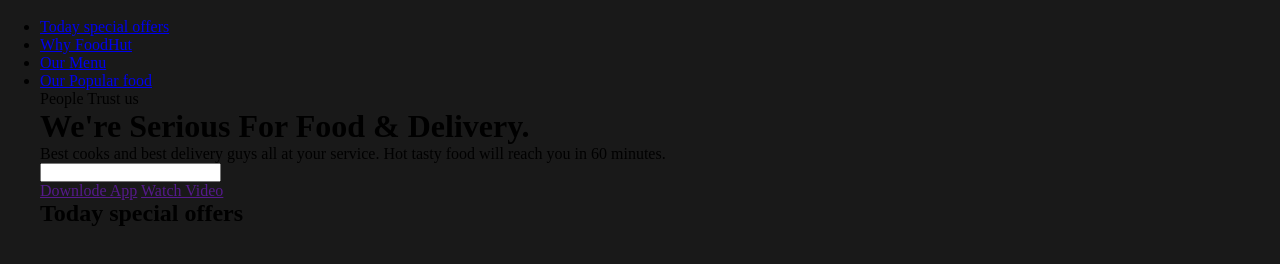
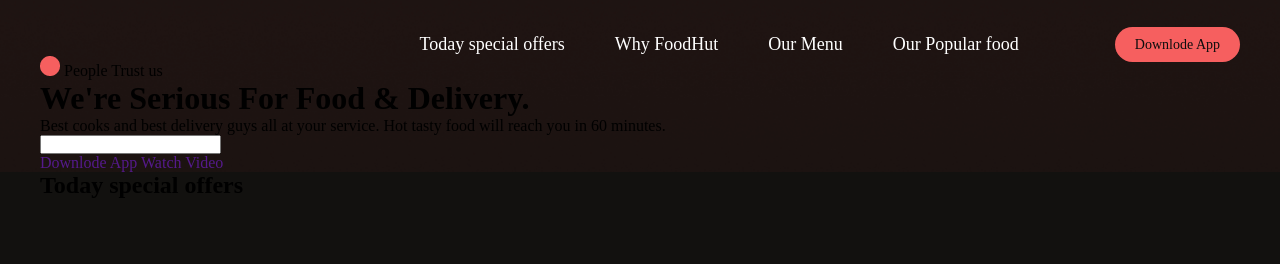
Before and after one commit to ayda-sh/food-landing, a plain HTML site: page index.html in a window 1280 px wide. Drawn offline with Linux system fonts and the light colour scheme.

Commit message:
complete nav bar

```diff
--- a/assets/css/app.css
+++ b/assets/css/app.css
@@ -4,11 +4,63 @@
     box-sizing: border-box;
 }
 
+a {
+    text-decoration: none;
+}
+
 body {
-    background-color: #191919;
+    background-color: #12110f;
+}
+
+li {
+    list-style: none;
 }
 
 .container {
     max-width: 1200px;
     margin: 0 auto;
 }
+
+.header-sec {
+    background-image: url(../images/Rectangle\ 4582.png);
+    background-size: cover;
+    background-repeat: no-repeat;
+}
+
+.top-nav {
+    display: flex;
+    justify-content: space-between;
+    padding-top: 32px;
+    align-items: center;
+}
+
+.top-nav .right-nav {
+    display: flex;
+    align-items: center;
+
+}
+
+.top-nav .right-nav .menu ul {
+    display: flex;
+    gap: 50px;
+
+}
+
+.top-nav .right-nav .menu ul li a {
+    font-size: 18px;
+    font-weight: 400;
+    line-height: 24.16px;
+    color: #FFFFFF;
+
+}
+
+
+.top-nav .right-nav .download-btn a {
+    background-color: #F65F5F;
+    border-radius: 100px;
+    margin-left: 96px;
+    padding: 10px 20px;
+    color: #0D0D0D;
+    font-size: 14px;
+    font-weight: 400;
+}
--- a/index.html
+++ b/index.html
@@ -8,9 +8,9 @@
 </head>
 <body>
 
-    <header>
+    <header class="header-sec">
         <div class="container">
-            <nav>
+            <nav class="top-nav">
                 <div class="left-nav">
                     <div class="logo">
                         <img src="./assets/images/Logo.png" alt="">
@@ -26,7 +26,7 @@
                         </ul>
                     </div>
                     <div class="download-btn">
-                        <a href="#"></a>
+                        <a href="#">Downlode App</a>
                     </div>
                 </div>
             </nav>
@@ -35,7 +35,10 @@
             <div class="main-header">
                 <div class="left">
                     <div class="heading">
-                        <span>People Trust us</span>
+                        <div class="tr-span">
+                            <img src="./assets/images/Ellipse 43.png" alt="">
+                            <span>People Trust us</span>
+                        </div>
                         <h1>We're <span>Serious</span> For <span>Food</span> & <span>Delivery</span>.</h1>
                     </div>
                     <p>Best cooks and best delivery guys all at your service. Hot tasty food will reach you in 60 minutes.</p>
@@ -52,7 +55,6 @@
                 <div class="right"></div>
             </div>
         </div>
-
 
 
     </header>
```
Also changed, not shown: assets/images/Ellipse 43.png (added), assets/images/Rectangle 4582.png (added), assets/images/Vector 9.svg (added), assets/images/Vector.png (added), assets/images/slider.png (added).
